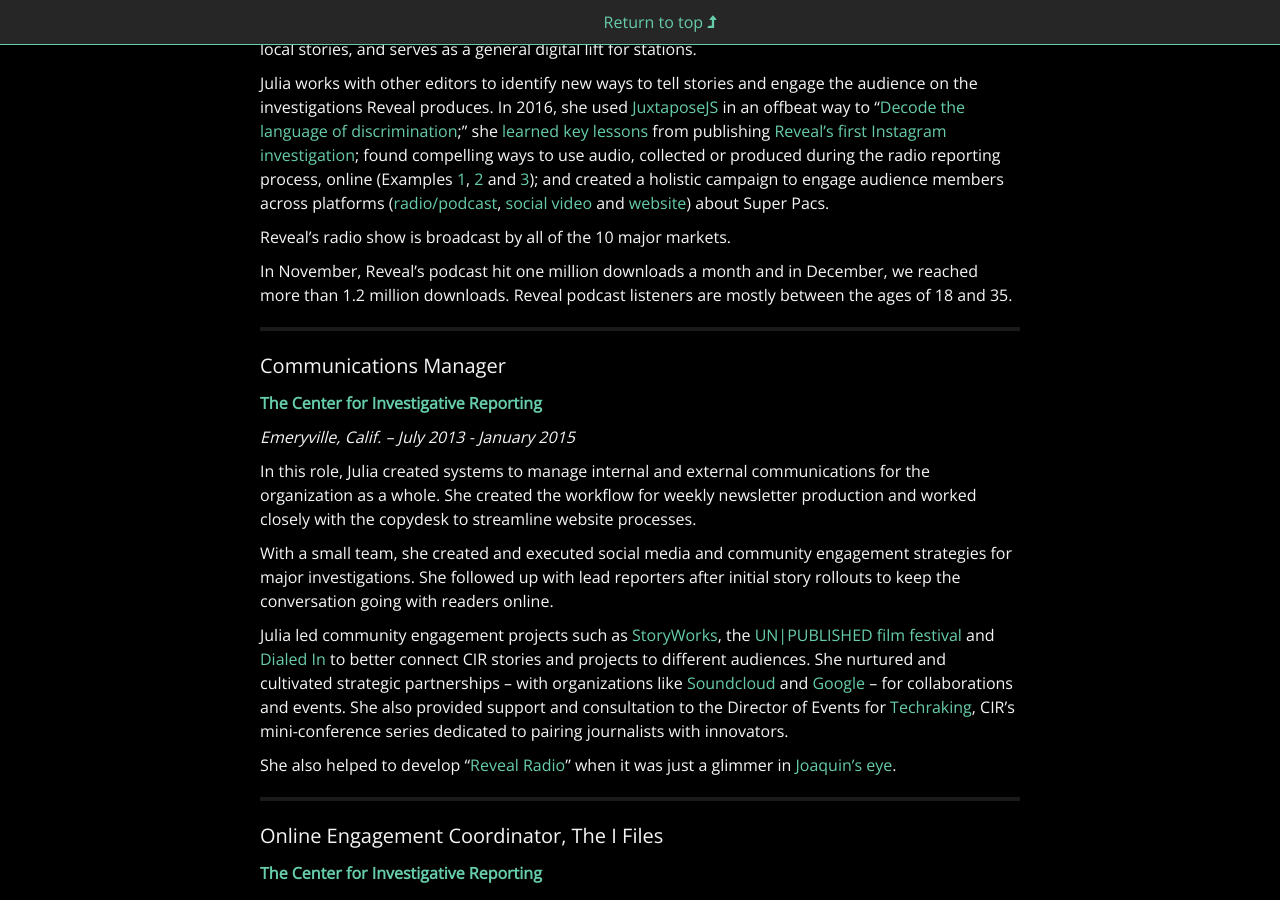
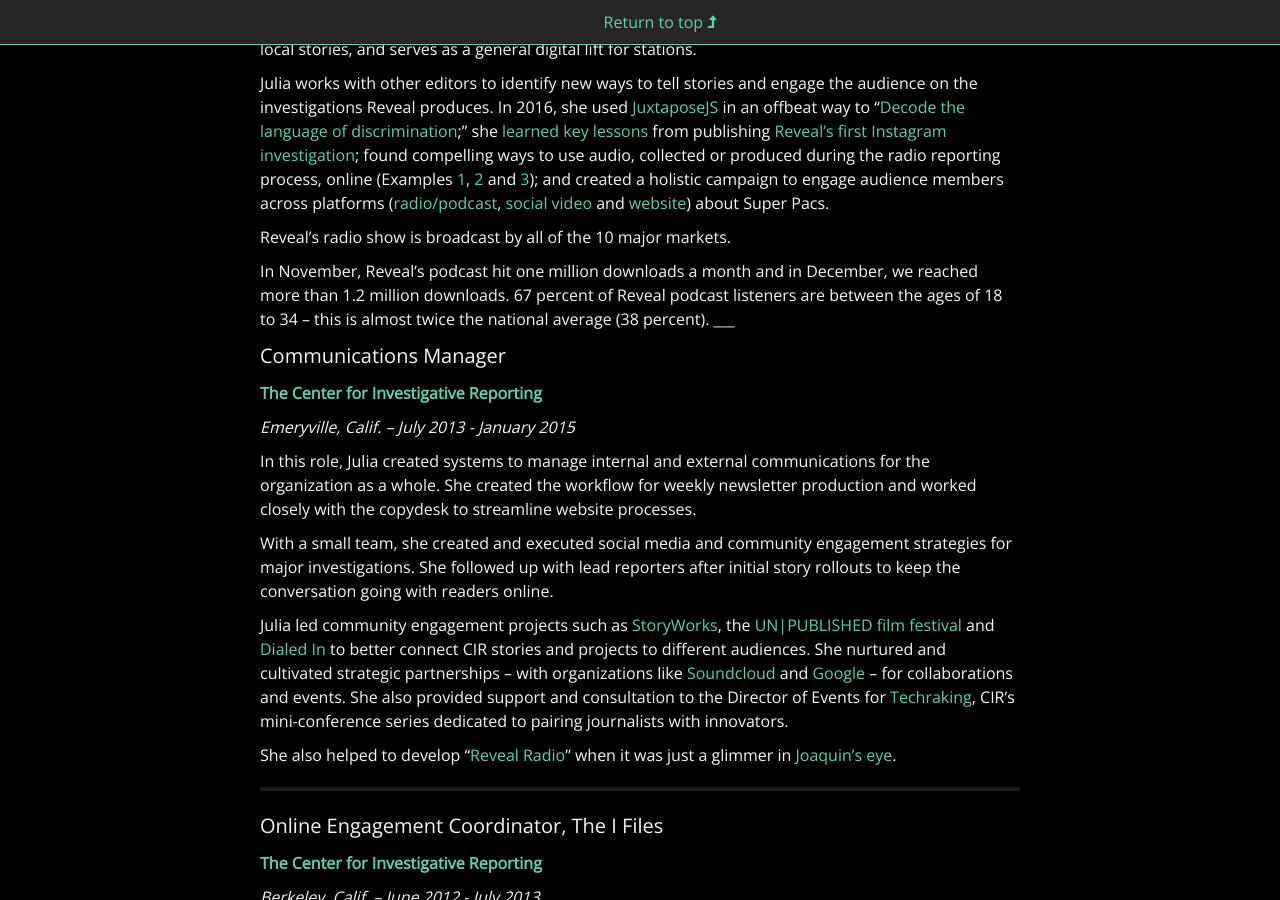
Before and after one commit to juliachanb/juliachanb.github.io, a Jekyll site: the page built from pages/resume.md, in a window 1280 px wide and 900 px high, scrolled down 450 px. Built offline with Jekyll 4.4.1, drawn with Linux system fonts in a browser that asks for light colours; nearby versions of some CDN libraries; some web fonts are replaced.

Commit message:
tweaked reveal audience part

```diff
--- a/pages/resume.md
+++ b/pages/resume.md
@@ -23,8 +23,7 @@
 
 Reveal's radio show is broadcast by all of the 10 major markets.
 
-In November, Reveal's podcast hit one million downloads a month and in December, we reached more than 1.2 million downloads. Reveal podcast listeners are mostly between the ages of 18 and 35.
-
+In November, Reveal's podcast hit one million downloads a month and in December, we reached more than 1.2 million downloads. 67 percent of Reveal podcast listeners are between the ages of 18 to 34 – this is almost twice the national average (38 percent).
 ___
 
 #### Communications Manager
```
